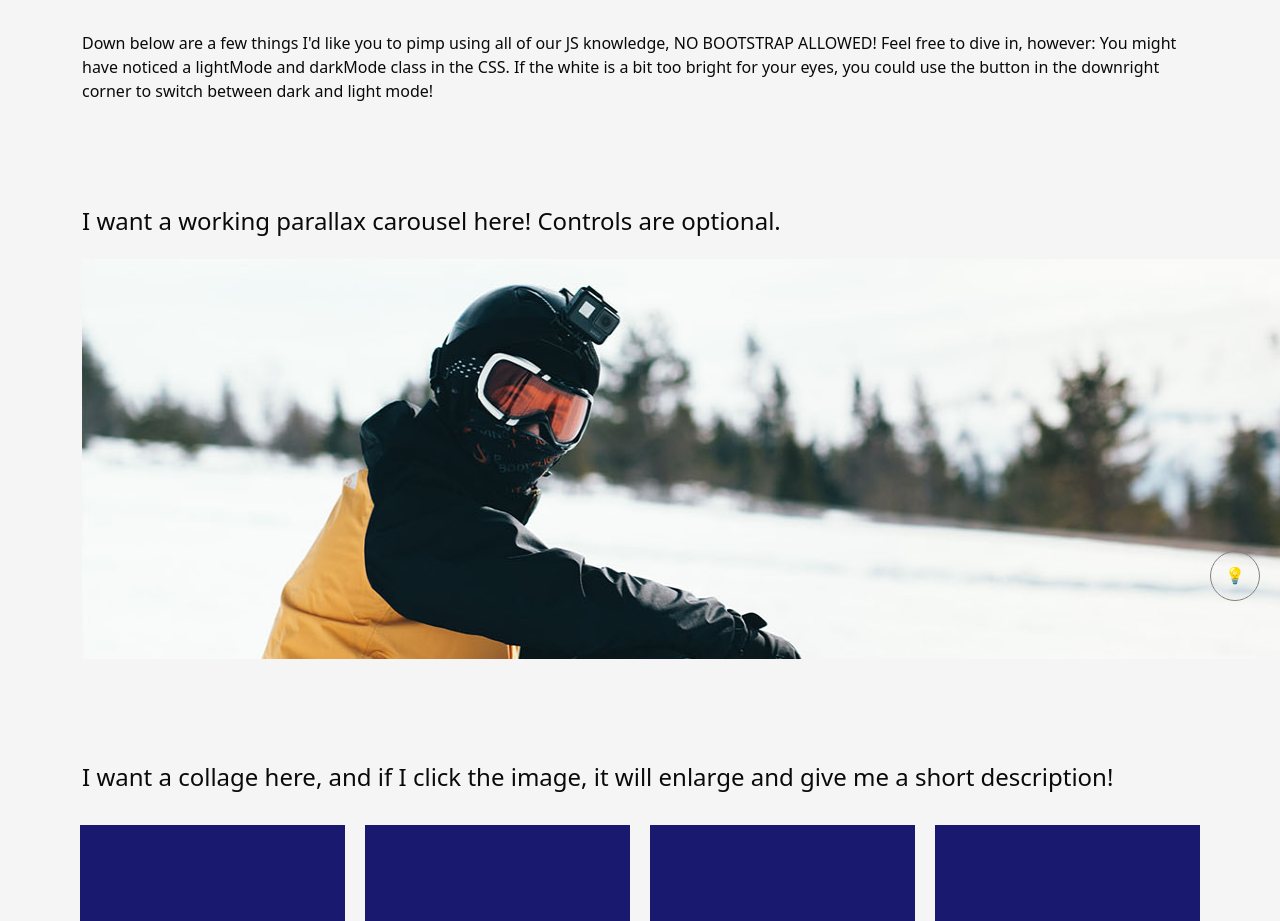
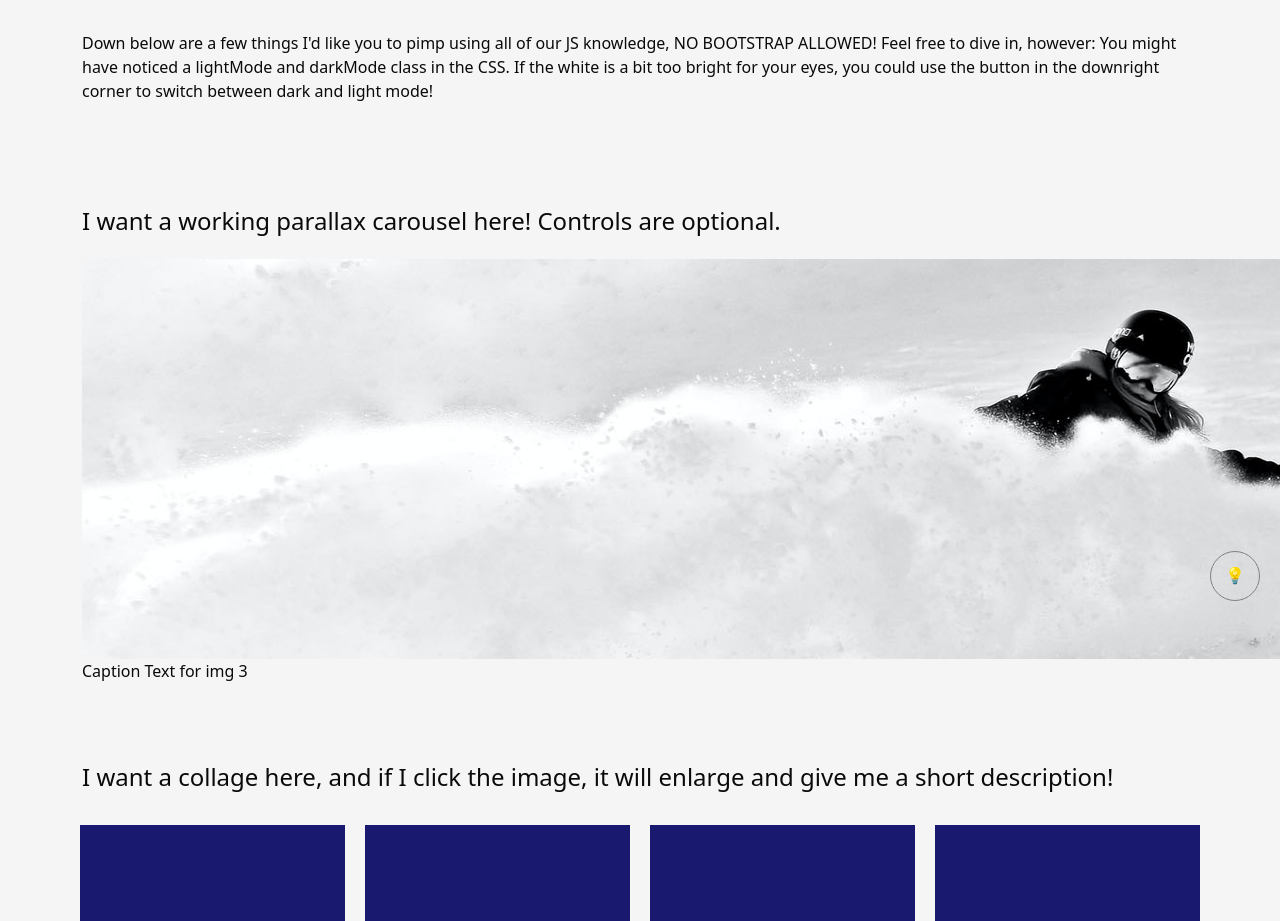
Before and after one commit to elighidiu/Advanced-JS-Interactions, a plain HTML site: page index.html in a window 1280 px wide. Shown: the part 179-1100 px from the top of the page. Drawn offline with nearby package versions, Linux system fonts and the light colour scheme.

Commit message:
parallax effect

```diff
--- a/index.html
+++ b/index.html
@@ -15,22 +15,22 @@
 
     <div class="row carousel">
         <div class="col-12 title">I want a working parallax carousel here! Controls are optional.</div>
-        <div class="col-12 carouselContainer parallax">
+        <div class="col-12 carouselContainer">
 
             <!-- Images with caption text -->
             <div class="mySlides">
                 <img src="images/img1.jpg" width="1320" height="400">
-                <!-- <div class="text">Caption Text for img 1</div> -->
+                <div class="text">Caption Text for img 1</div>
             </div>
 
             <div class="mySlides">
                 <img src="images/img2.jpg" width="1320" height="400">
-                <!-- <div class="text">Caption Text for img 2</div> -->
+                <div class="text">Caption Text for img 2</div>
             </div>
 
             <div class="mySlides">
                 <img src="images/img3.jpg" width="1320" height="400">
-                <!-- <div class="text">Caption Text for img 3</div> -->
+                <div class="text">Caption Text for img 3</div>
             </div>
 
         </div>
--- a/script.js
+++ b/script.js
@@ -1,27 +1,43 @@
+
 //CAROUSEL
 var slideIndex = 0;
 showSlides();
 
 function showSlides() {
-  var i;
+  let i;
   // select all elements with class name mySlides
-  var slides = document.getElementsByClassName("mySlides");
+  let slides = document.getElementsByClassName("mySlides");
 
   for (i = 0; i < slides.length; i++) {
     slides[i].style.display = "none";
+    slides[i].classList.remove("active"); //Removing class active from elements which are not visible
+
+
   }
   slideIndex++;
-  if (slideIndex > slides.length) {slideIndex = 1}
-  slides[slideIndex-1].style.display = "block";
-  setTimeout(showSlides, 3000); // Change image every 2 seconds
+
+  if (slideIndex > slides.length) { slideIndex = 1 }
+  slides[slideIndex - 1].style.display = "block";
+  slides[slideIndex - 1].classList.add("active"); // Added class active on the visible element
+
+  setTimeout(showSlides, 3000); // Change image every 3 seconds
+
 }
 
+//Parallax effect on carousel
+window.addEventListener("scroll", () => {
+  let active = document.querySelector(".active");
+  let scrollValue = window.scrollY;
+
+  active.style.transform = `translateY(-${scrollValue * 0.5}px)`;
+
+});
 
 Array.from(document.querySelectorAll(".letter")).forEach(el => {
-   el.innerText = randomLetter();
+  el.innerText = randomLetter();
 });
 
-function randomLetter(){
-    const alphabet = "abcdefghijklmnopqrstuvwxyz"
-    return alphabet[Math.floor(Math.random() * alphabet.length)]
+function randomLetter() {
+  const alphabet = "abcdefghijklmnopqrstuvwxyz"
+  return alphabet[Math.floor(Math.random() * alphabet.length)]
 }
--- a/style.css
+++ b/style.css
@@ -1,10 +1,3 @@
-.parallax {
-    /* Create the parallax scrolling effect */
-    background-attachment: fixed;
-    background-position: center;
-    background-repeat: no-repeat;
-    background-size: cover;
-  }
 
 body{
     padding-bottom: 50px;
```
